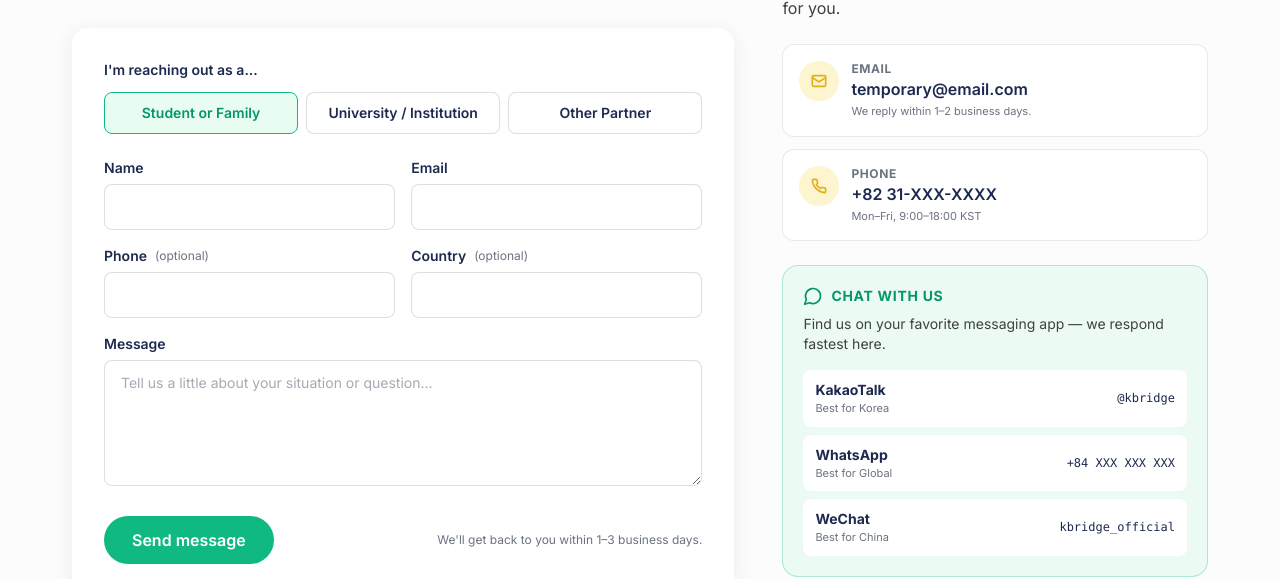
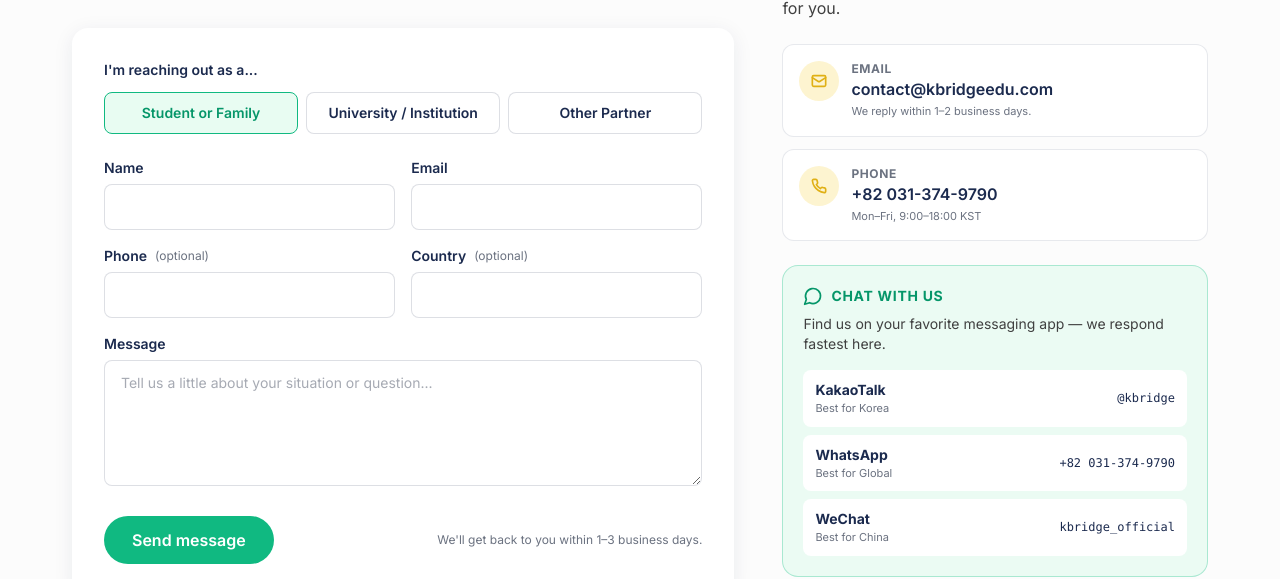
Before and after one commit to kimgustavsson/k-bridge-project, a Next.js app in the folder k-bridge/: page /en/contact in a window 1280 px wide. Shown: the part 821-1400 px from the top of the page. Built offline with nearby package versions, Linux system fonts and the light colour scheme; no server answers; a web font is replaced by a local one.

Commit message:
update contact.ts

```diff
--- a/k-bridge/src/constants/contact.ts
+++ b/k-bridge/src/constants/contact.ts
@@ -14,15 +14,15 @@ export const CONTACT_METHODS: ContactMethod[] = [
     id: "email",
     icon: Mail,
     translationKey: "email",
-    value: "temporary@email.com",
-    href: "mailto:temporary@email.com",
+    value: "contact@kbridgeedu.com",
+    href: "mailto:contact@kbridgeedu.com",
   },
   {
     id: "phone",
     icon: Phone,
     translationKey: "phone",
-    value: "+82 31-XXX-XXXX",
-    href: "tel:+8231XXXXXXX",
+    value: "+82 031-374-9790",
+    href: "tel:+82 031-374-9790",
   },
 ];
 
@@ -46,7 +46,7 @@ export const MESSAGING_CHANNELS: MessagingChannel[] = [
     id: "WhatsApp",
     translationKey: "whatsApp",
     name: "WhatsApp",
-    handle: "+84 XXX XXX XXX",
+    handle: "+82 031-374-9790",
   },
   {
     id: "WeChat",
```
